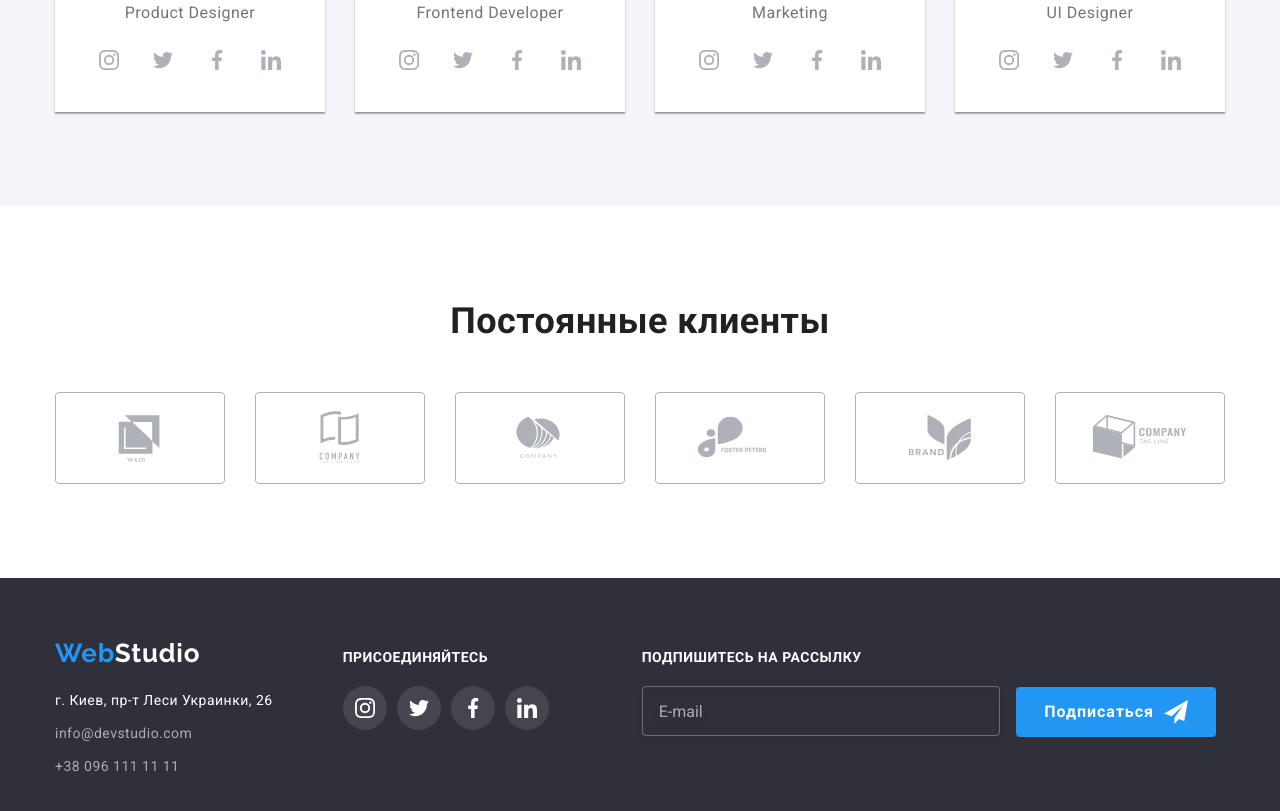
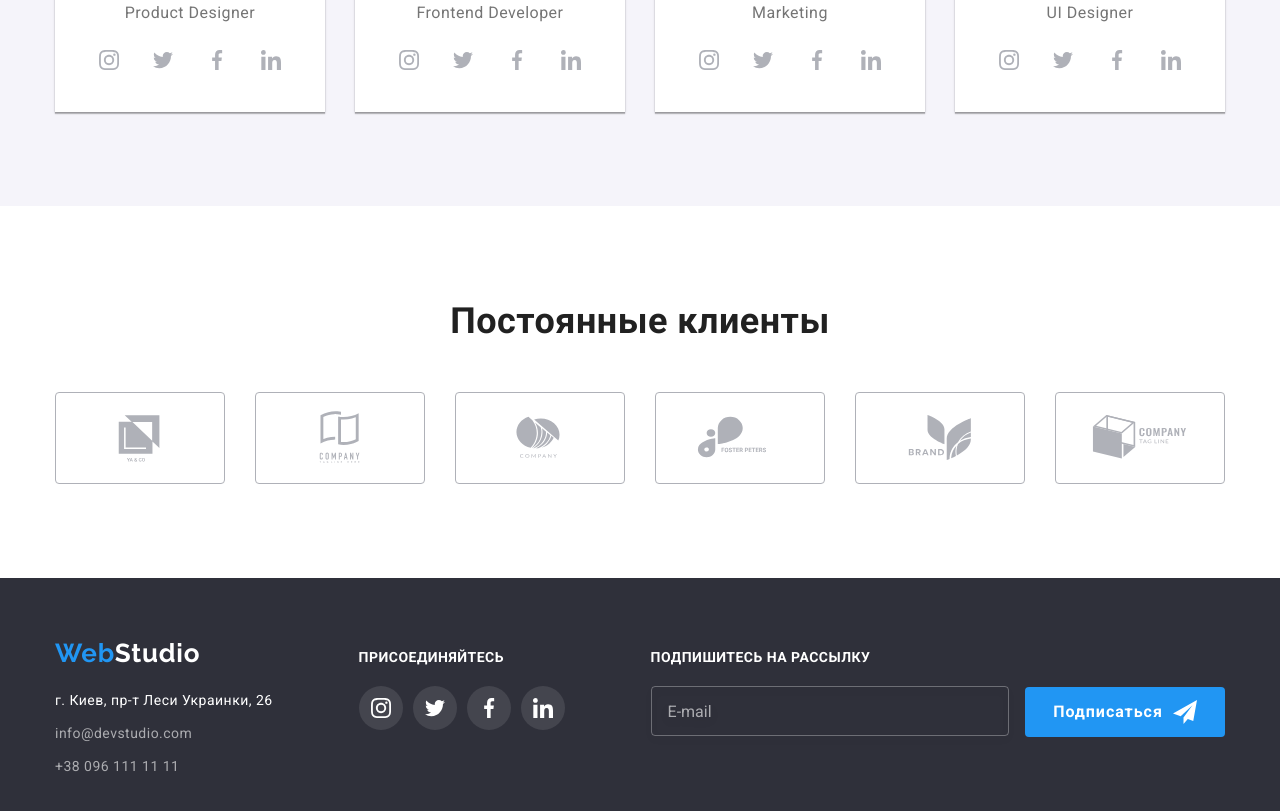
Before and after one commit to Lisnyi/goit-markup-hw-07, a plain HTML site: page index.html in a window 1280 px wide. Shown: the part 2098-2909 px from the top of the page. Drawn offline with nearby package versions, Linux system fonts and the light colour scheme.

Commit message:
Version 0.2

```diff
--- a/css/styles.css
+++ b/css/styles.css
@@ -516,9 +516,10 @@ body {
 
   background-color: var(--hero-bgc);
 }
-.footer > .conteiner {
+.footer .conteiner {
   display: flex;
   align-items: baseline;
+  justify-content: space-between;
 }
 .address {
   margin-top: 0;
@@ -547,9 +548,6 @@ body {
   font-size: 14px;
   line-height: 1.71;
 }
-.footer-social {
-  margin-left: 70px;
-}
 .footer-title {
   margin-top: 0;
   margin-bottom: 20px;
@@ -575,10 +573,6 @@ body {
 .social-list .social-links:hover,
 .social-list .social-links:focus {
   background-color: var(--accent-text-color);
-}
-
-.footer-subscribe {
-  margin-left: 93px;
 }
 .subscribe-input {
   height: 50px;
@@ -734,8 +728,9 @@ body {
 }
 .field-icon {
   position: absolute;
-  top: 11px;
+  top: 50%;
   left: 12px;
+  transform: translateY(-50%);
   width: 18px;
   height: 18px;
   fill: var(--title-text-color);
--- a/index.html
+++ b/index.html
@@ -51,25 +51,29 @@
                     <button data-modal-close type="button" class="modal-close"><svg class="close-icon"><use href="./images/icons.svg#close"></use></svg></button>
                     <p class="modal-title">Оставьте свои данные, мы вам перезвоним</p>
                     <form class="modal-form">
-                        <label class="form-field"><span class="form-lable">Имя</span>
+                        <label class="form-field">
+                            <span class="form-lable">Имя</span>
                             <svg class="field-icon">
                                 <use href="./images/icons.svg#person"></use>
                             </svg>
                             <input type="text" name="user-name" class="form-input">
                         </label>
-                        <label class="form-field"><span class="form-lable">Телефон</span>
+                        <label class="form-field">
+                            <span class="form-lable">Телефон</span>
                             <svg class="field-icon">
                                 <use href="./images/icons.svg#phone"></use>
                             </svg>
                             <input type="tel" name="tel" class="form-input">
                         </label>
-                        <label class="form-field"><span class="form-lable">Почта</span>
+                        <label class="form-field">
+                            <span class="form-lable">Почта</span>
                             <svg class="field-icon">
                                 <use href="./images/icons.svg#email"></use>
                             </svg>
                             <input type="email" name="email" class="form-input">
                         </label>
-                        <label class="form-field"><span class="form-lable">Комментарий</span>
+                        <label class="form-field">
+                            <span class="form-lable">Комментарий</span>
                             <textarea name="comment" id="comment" placeholder="Введите текст" class="modal-comment"></textarea>
                         </label>
                         <label class="label-check">
@@ -382,7 +386,7 @@
                     </ul>
                 </address>
             </div>
-            <div class="footer-social">
+            <div>
                 <h3 class="footer-title">присоединяйтесь</h3>
                 <ul class="list social-list">
                     <li class="social-item">
@@ -415,7 +419,7 @@
                     </li>
                 </ul>
             </div>
-            <div class="footer-subscribe">
+            <div>
                 <h3 class="footer-title">Подпишитесь на рассылку</h3>
                 <form>
                     <input type="email" name="email" placeholder="E-mail" class="subscribe-input">
```
Also changed, not shown: portfolio.html (+2 -2 lines).
